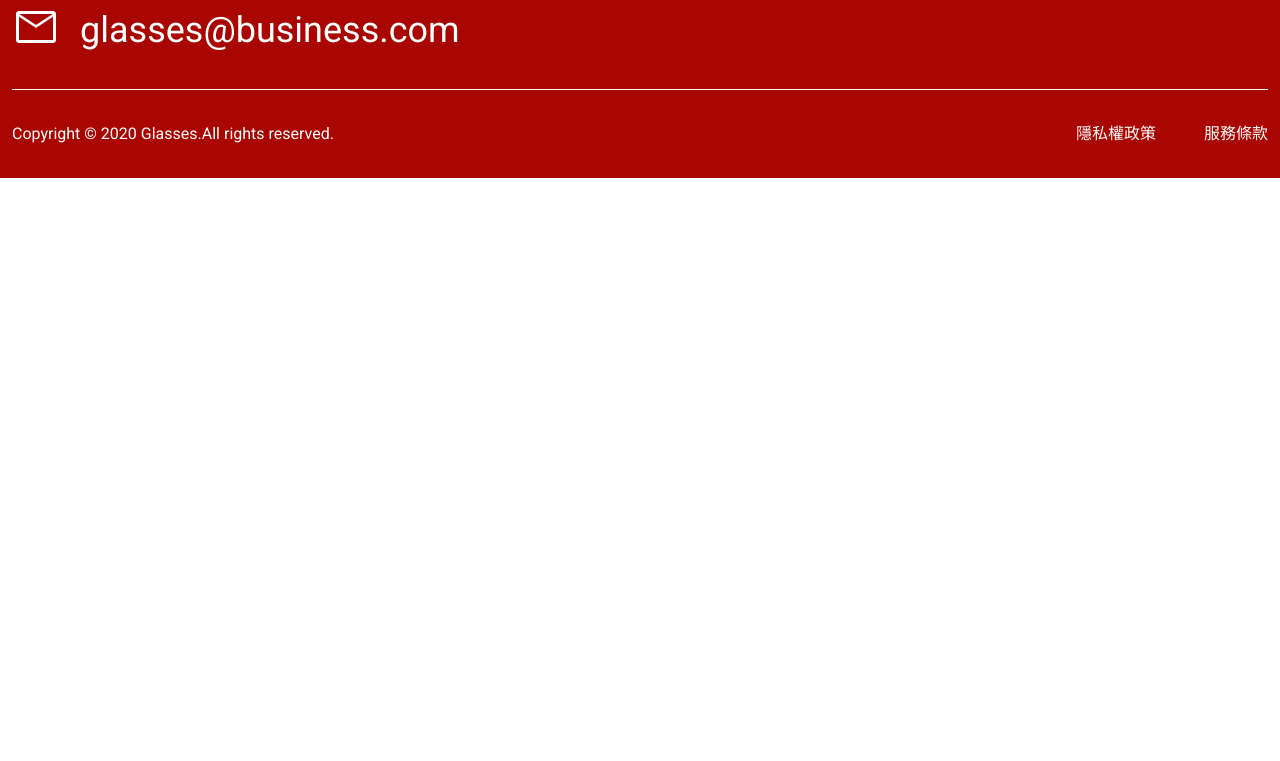
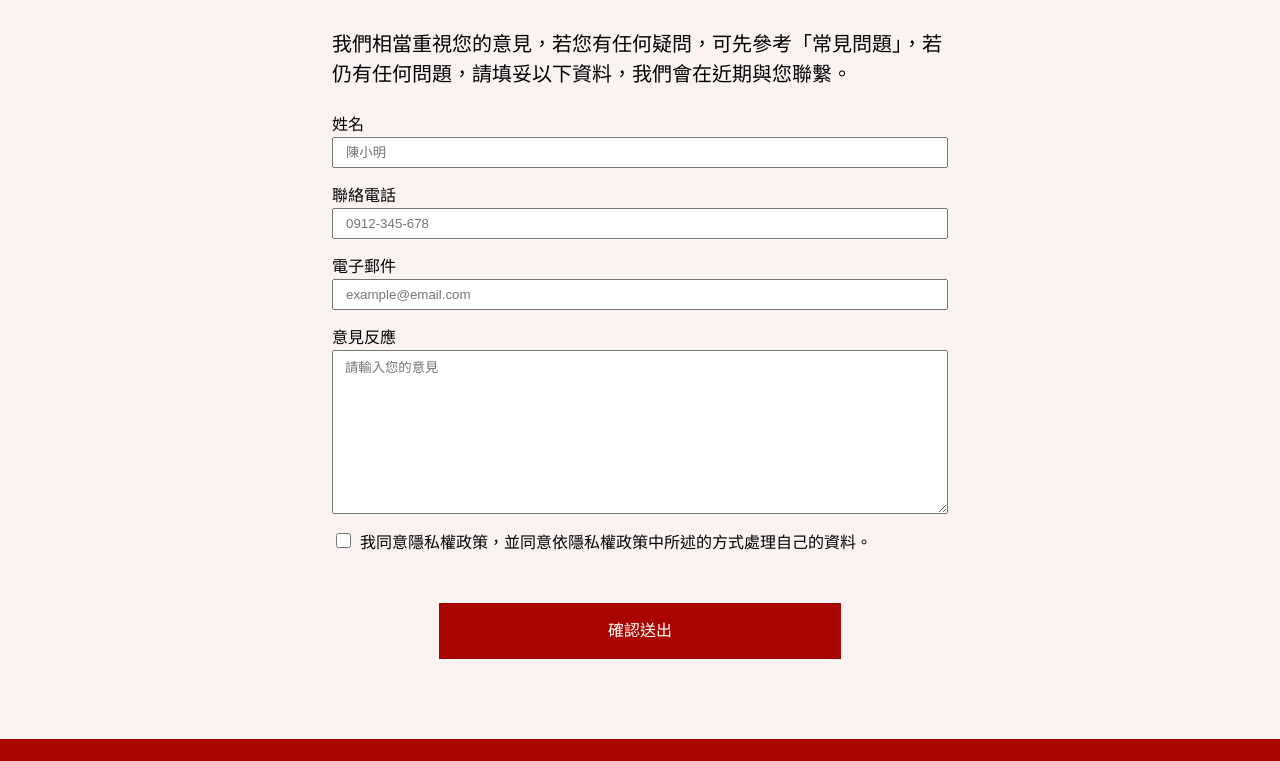
Before and after one commit to AndersonShen2020/2023_web-layouting_week3, a website: page index.html in a window 1280 px wide. Shown: the part 3652-4413 px from the top of the page. Before the commit the page ends 3830 px from the top, so only its background shows below. Drawn offline with nearby package versions, Linux system fonts and the light colour scheme.

Commit message:
feat: index-聯絡我們

```diff
--- a/assets/style/helpers/_utilities.scss
+++ b/assets/style/helpers/_utilities.scss
@@ -1,5 +1,9 @@
 .d-flex {
   display: flex;
+}
+
+.d-block {
+  display: block;
 }
 
 .flex-column {
@@ -92,6 +96,10 @@
   margin-bottom: 8px;
 }
 
+.mb-4 {
+  margin-bottom: 16px;
+}
+
 .mb-6 {
   margin-bottom: 24px;
 }
@@ -116,6 +124,10 @@
 
 .pr-0 {
   padding-right: 0;
+}
+
+.py-4 {
+  padding: 16px 0;
 }
 
 .py-80 {
@@ -188,6 +200,10 @@
   position: relative;
 }
 
+.fz-20 {
+  font-size: 20px;
+}
+
 .fz-48 {
   font-size: 48px;
 }
@@ -213,6 +229,9 @@
   }
   .mb-md-6 {
     margin-bottom: 24px;
+  }
+  .fz-md-16 {
+    font-size: 16px;
   }
 }
 
--- a/assets/style/pages/_index.scss
+++ b/assets/style/pages/_index.scss
@@ -41,3 +41,45 @@
   background-size: cover;
   background-position: center;
 }
+
+input,
+textarea {
+  padding: 6px 12px;
+}
+
+input[type="checkbox"] {
+  margin-right: 5px;
+  cursor: pointer;
+  font-size: 14px;
+  width: 15px;
+  height: 15px;
+  position: relative;
+}
+
+input[type="checkbox"]:after {
+  content: " ";
+  position: absolute;
+  width: 15px;
+  height: 15px;
+  top: 0;
+  display: inline-block;
+  visibility: visible;
+  padding: 0px 3px;
+  border-radius: 3px;
+}
+
+input[type="checkbox"]:checked:after {
+  content: "✓";
+  background-color: $color-primary;
+  color: #fff;
+  font-size: 12px;
+}
+
+button[type="submit"] {
+  font-size: 16px;
+  line-height: 1.5;
+  background-color: $color-primary;
+  color: #fff;
+  border: none;
+  cursor: pointer;
+}
--- a/index.html
+++ b/index.html
@@ -190,6 +190,80 @@
           </ul>
         </div>
       </div>
+
+      <!-- 聯絡我們 -->
+      <div class="py-80 py-sm-40 bg-secondary">
+        <div class="container">
+          <h2 class="text-secondary text-align-center mb-48 mb-sm-6">
+            聯絡我們
+          </h2>
+          <div class="row justify-content-center text-black">
+            <div class="col-6 col-md-10 col-sm-4">
+              <p class="fz-20 fz-md-16 mb-6">
+                我們相當重視您的意見，若您有任何疑問，可先參考「常見問題」，若仍有任何問題，請填妥以下資料，我們會在近期與您聯繫。
+              </p>
+            </div>
+          </div>
+          <form>
+            <div class="row flex-column align-items-center text-black">
+              <div class="col-6 col-md-10 col-sm-4 mb-4">
+                <label class="mb-2" for="name">姓名</label>
+                <input
+                  class="d-block w-100"
+                  type="text"
+                  id="name"
+                  placeholder="陳小明"
+                />
+              </div>
+              <div class="col-6 col-md-10 col-sm-4 mb-4">
+                <label class="mb-2" for="phone">聯絡電話</label>
+                <input
+                  class="d-block w-100"
+                  type="tel"
+                  id="phone"
+                  placeholder="0912-345-678"
+                />
+              </div>
+              <div class="col-6 col-md-10 col-sm-4 mb-4">
+                <label class="mb-2" for="email">電子郵件</label>
+                <input
+                  class="d-block w-100"
+                  type="email"
+                  id="email"
+                  placeholder="example@email.com"
+                />
+              </div>
+              <div class="col-6 col-md-10 col-sm-4 mb-4">
+                <label class="mb-2" for="feedback">意見反應</label>
+                <textarea
+                  class="d-block w-100"
+                  name="feedback"
+                  id="feedback"
+                  cols="30"
+                  rows="10"
+                  placeholder="請輸入您的意見"
+                ></textarea>
+              </div>
+              <div class="col-6 col-md-10 col-sm-4 mb-48 mb-sm-6">
+                <input
+                  type="checkbox"
+                  class="input-check"
+                  name="check"
+                  id="check"
+                />
+                <label class="mb-2" for="check"
+                  >我同意隱私權政策，並同意依隱私權政策中所述的方式處理自己的資料。</label
+                >
+              </div>
+            </div>
+            <div class="row justify-content-center">
+              <div class="col-4 col-md-6 col-sm-4">
+                <button class="w-100 py-4" type="submit">確認送出</button>
+              </div>
+            </div>
+          </form>
+        </div>
+      </div>
     </main>
 
     <footer>
```
Also changed, not shown: assets/style/all.css, 1 other file.
